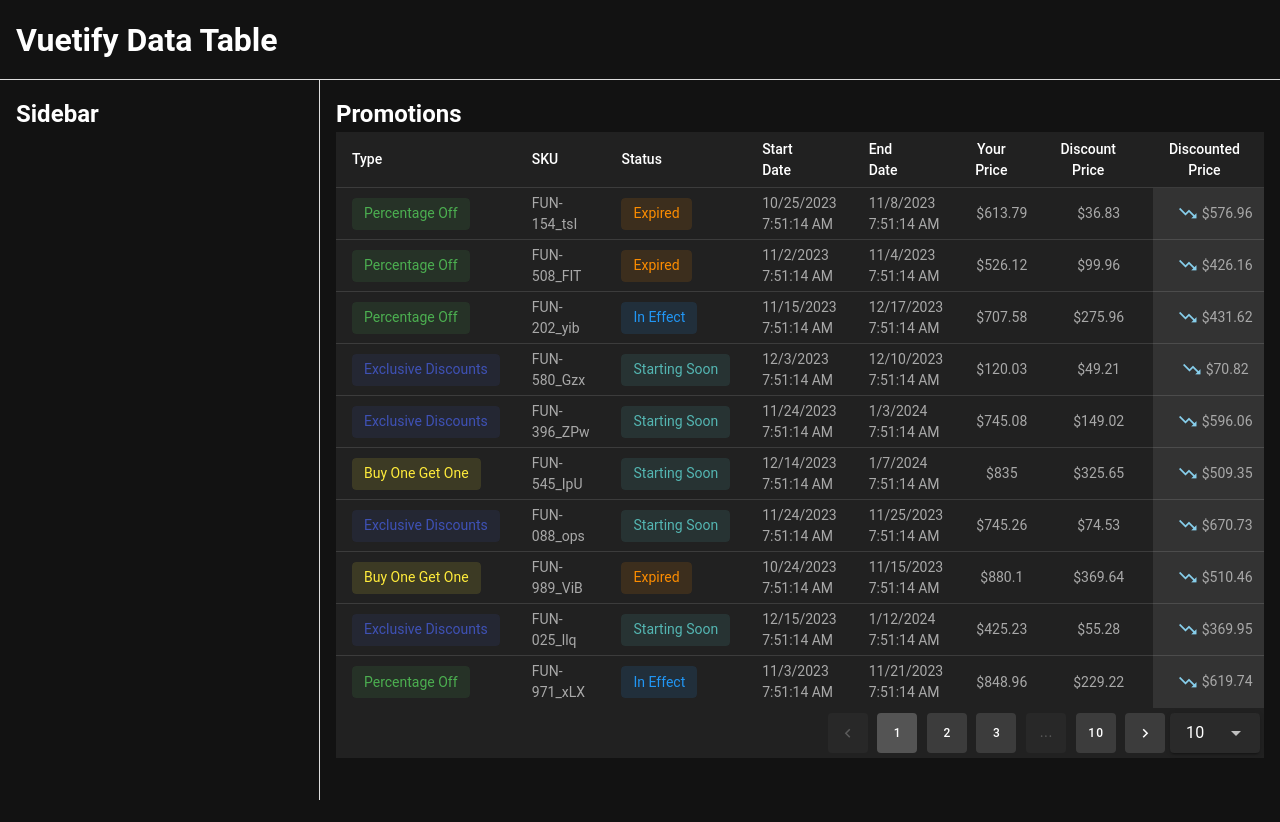
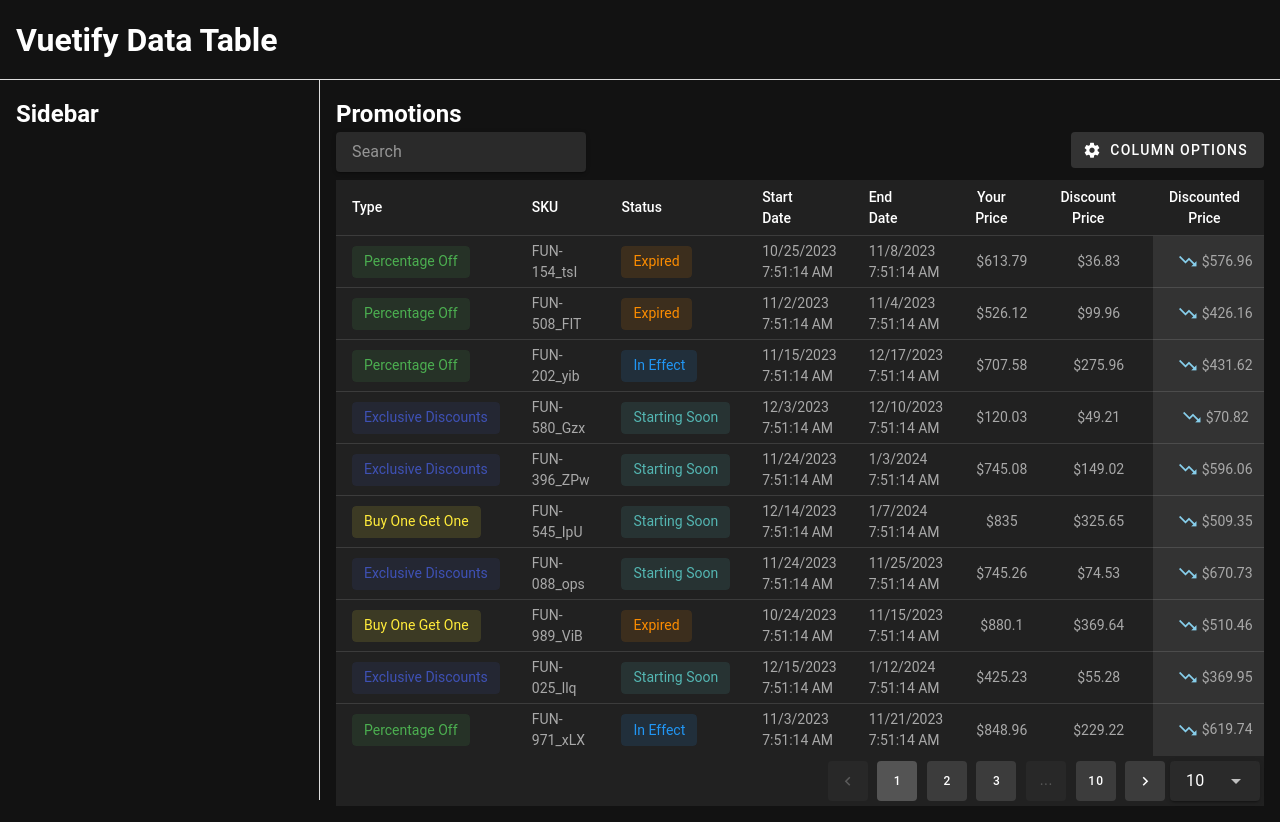
Before and after one commit to Mamun724/vuetify-data-table, a Vue app: page / in a window 1280 px wide. Before the commit the page ends 800 px from the top, so only its background shows below. Built offline with nearby package versions, Linux system fonts and the light colour scheme.

Commit message:
Add 'Column Options'.

```diff
--- /dev/null
+++ b/src/components/ColumnOptions.vue
@@ -0,0 +1,58 @@
+<script setup>
+import {ref, watch} from "vue";
+
+const props = defineProps({
+  columns: {
+    type: Array,
+    required: true
+  },
+  selected: {
+    type: Array,
+    required: true
+  }
+});
+const emit = defineEmits(["update:headers"]);
+const optionColumns = props.columns.map((header, index) => ({...header, order: index}));
+const selectedColumns = ref([...optionColumns]);
+
+watch(selectedColumns, (newColumns) => {
+  const orderedColumns = [...newColumns];
+  orderedColumns.sort((lhs, rhs) => lhs.order - rhs.order);
+  emit("update:selected", orderedColumns);
+});
+</script>
+
+<template>
+  <v-menu
+    transition="slide-y-transition"
+  >
+    <template v-slot:activator="{ props }">
+      <v-btn
+        style="background-color: #333"
+        v-bind="props"
+        prepend-icon="mdi-cog"
+        elevation="0">
+        Column Options
+      </v-btn>
+    </template>
+    <div class="dropdown pa-2">
+      <h3>Columns to show</h3>
+      <v-form>
+        <v-checkbox
+          v-for="column in optionColumns"
+          v-model="selectedColumns"
+          :value="column"
+          :label="column.title"
+        hide-details
+        density="compact"/>
+      </v-form>
+    </div>
+  </v-menu>
+</template>
+
+<style scoped>
+.dropdown {
+  background-color: #333;
+  overflow: auto;
+}
+</style>
--- a/src/views/Home.vue
+++ b/src/views/Home.vue
@@ -2,6 +2,7 @@
 import {useStore} from "vuex";
 import {computed, ref} from "vue";
 import Pagination from "@/components/Pagination.vue";
+import ColumnOptions from "@/components/ColumnOptions.vue";
 
 const store = useStore();
 const data = computed(() => store.getters.getPromotions);
@@ -17,7 +18,7 @@ const allHeaders = [
   {title: "Units Sold", key: "unitsSold", value: item => item.unitsSold, align: "center"},
   {title: "Sold Amount", key: "soldAmount", value: item => getPrice(item.soldAmount), align: "center"},
 ];
-const headers = computed(() => allHeaders);
+const headers = ref([...allHeaders]);
 const page = ref(1);
 const pageSize = ref(10);
 
@@ -62,7 +63,21 @@ function getStatusColor(status) {
 <template>
   <div class="pa-4 promotions-area">
     <h2>Promotions</h2>
+    <div class="d-flex justify-space-between">
+      <v-text-field
+        style="max-width: 250px"
+        hide-details
+        density="compact"
+        placeholder="Search"
+        variant="solo-filled"/>
+      <div>
+        <ColumnOptions
+          :columns="allHeaders"
+          v-model:selected="headers"/>
+      </div>
+    </div>
     <v-data-table
+      class="mt-2"
       :items="data"
       v-model:page="page"
       :items-per-page="pageSize"
@@ -82,10 +97,10 @@ function getStatusColor(status) {
 
       <template v-slot:bottom>
         <div class="mr-1">
-        <Pagination
-          :data-count="data.length"
-          v-model:page="page"
-          v-model:page-size="pageSize"/>
+          <Pagination
+            :data-count="data.length"
+            v-model:page="page"
+            v-model:page-size="pageSize"/>
         </div>
       </template>
     </v-data-table>
```
